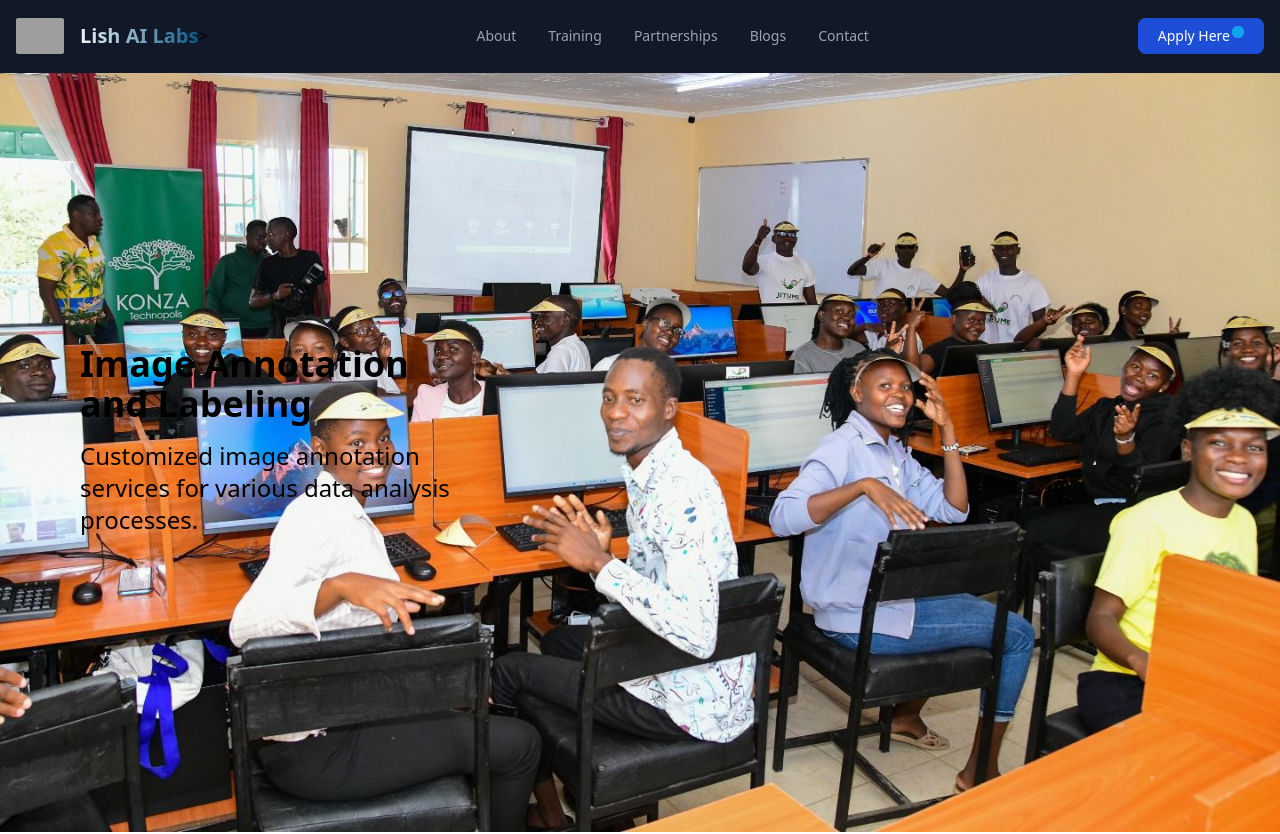
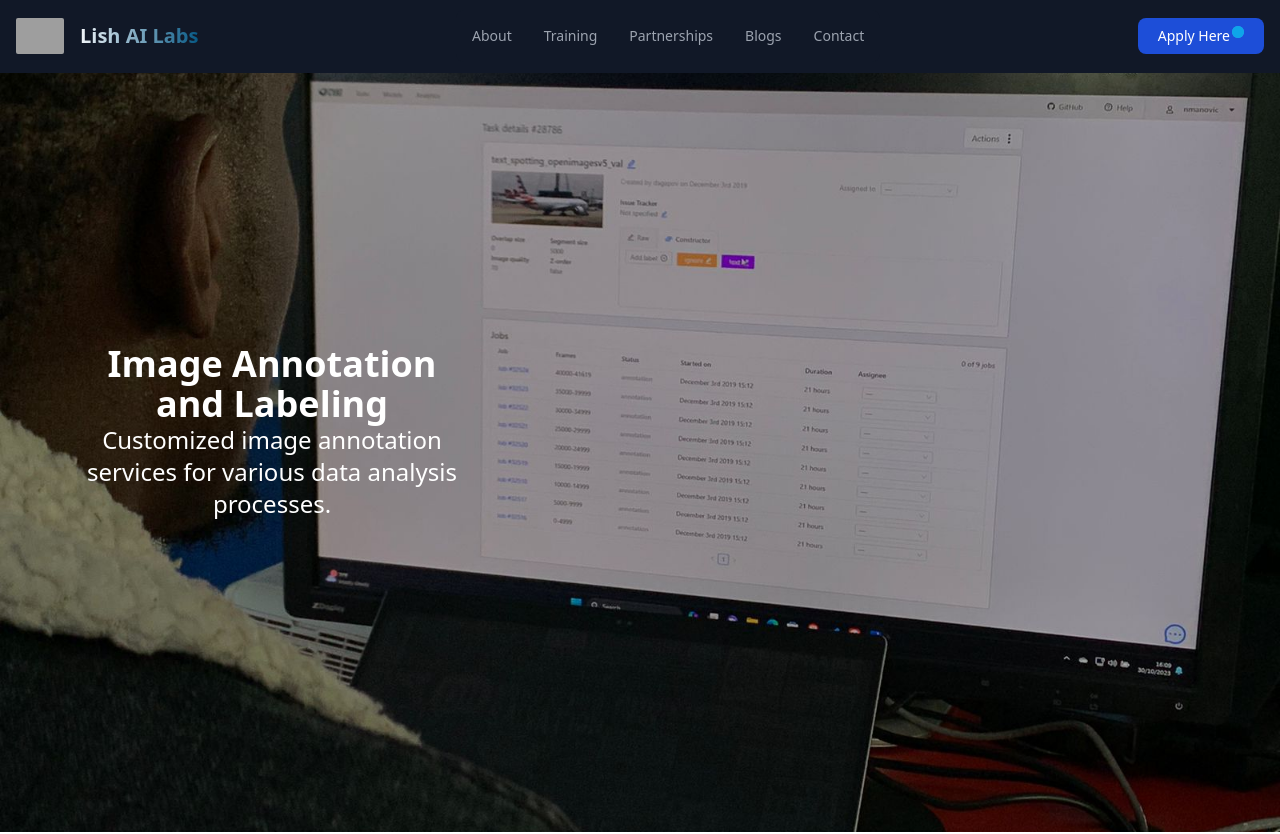
Before and after one commit to joe052/lish-web, an Angular app in the folder web/: page / in a window 1280 px wide. Shown: the top 834 px of the page. Built offline with nearby package versions, Linux system fonts and the light colour scheme; grey boxes are pictures that could not be loaded.

Commit message:
Added colors

```diff
--- a/web/src/app/layout/components/pages/about-us/about-us.component.html
+++ b/web/src/app/layout/components/pages/about-us/about-us.component.html
@@ -1,6 +1,6 @@
 <!--hero section-->
 <div
-  class="relative overflow-hidden bg-white mt-8 bg-gradient-to-r from-grey-500 to-transparent bg-gray-400 h-screen bg-contain flex items-center justify-center"
+  class="relative overflow-hidden bg-white mt-8 bg-gradient-to-r from-grey-500 to-transparent bg-gray-400 min-h-screen bg-contain"
   style="
     background-image: url(./assets/videos/aboutlish.jpeg);
     background-size: cover;
@@ -8,11 +8,15 @@
     background-position: center;
   "
 >
-  <div class="relative sm:static sm:px-6 lg:px-8">
-    <div class="flex items-center">
-      <h1 class="font text-4xl font-bold text-white sm:text-8xl z-40">
-        Who are we ?
-      </h1>
+  <div class="lg:pt-60 lg:pb-60">
+    <div class="relative mt-8 mx-auto max-w-7xl px-4 sm:static sm:px-6 lg:px-8">
+      <div class="sm:max-w-lg">
+        <h1
+          class="font text-4xl font-bold tracking-tight text-white sm:text-8xl z-40"
+        >
+          Who are we
+        </h1>
+      </div>
     </div>
   </div>
 </div>
--- a/web/src/app/layout/components/pages/blog/blog.component.html
+++ b/web/src/app/layout/components/pages/blog/blog.component.html
@@ -6,9 +6,9 @@
       background-image: url('../assets/videos/David.png');
       background-size: cover;
       background-blend-mode: multiply;
+      background-position: center;
     "
   >
-    >
     <div class="lg:pt-80 lg:pb-80">
       <div
         class="relative mt-8 mx-auto max-w-7xl px-4 sm:static sm:px-6 lg:px-8"
@@ -32,7 +32,6 @@
         </div>
       </div>
     </div>
-
   </div>
   <div
     class="sticky top-0 h-screen flex flex-col items-center justify-center bg-gradient-to-r from-grey-500 to-transparent bg-gray-400"
--- a/web/src/app/layout/components/pages/contact/contact.component.html
+++ b/web/src/app/layout/components/pages/contact/contact.component.html
@@ -45,7 +45,7 @@
 
               <a
                 (click)="openLinked()"
-                class="mx-1.5 text-white transition-colors duration-300 transform hover:text-black"
+                class="mx-1.5 text-white transition-colors duration-300 transform hover:text-blue-600"
               >
                 <svg
                   class="w-8 h-8"
@@ -70,7 +70,7 @@
 
               <a
                 href="Facebook.com"
-                class="mx-1.5 text-white transition-colors duration-300 transform hover:text-black"
+                class="mx-1.5 text-white transition-colors duration-300 transform hover:text-blue-500"
               >
                 <svg
                   class="w-8 h-8"
--- a/web/src/app/layout/components/pages/home/home.component.html
+++ b/web/src/app/layout/components/pages/home/home.component.html
@@ -2,28 +2,32 @@
 <div
   class="relative overflow-hidden bg-white mt-8 bg-gradient-to-r from-grey-500 to-transparent bg-slate-950"
   style="
-    background-image: url(./assets/videos/About.jpeg);
+    background-image: url(./assets/videos/annotation33.jpeg);
     background-size: cover;
-    background-position: center right;
+    background-position: center top;
     background-attachment: fixed;
   "
 >
-  <div class="h-screen flex items-center justify-items-start">
-    <div class="relative px-4 sm:static">
-      <div class="sm:max-w-lg lg:px-16">
+  <!-- Overlay div for creating the overlay effect -->
+  <div class="h-screen flex items-center justify-items-start relative">
+    <div
+      class="absolute inset-0 px-4 sm:static flex items-center justify-center"
+    >
+      <div class="sm:max-w-lg lg:px-16 text-center">
         <h1
-          class="font text-4xl font-semibold text-black text-2xl text-left my-4 md:font-bold"
+          class="font text-4xl font-semibold text-white text-2xl md:font-bold"
         >
           Image Annotation <br />
           and Labeling
         </h1>
-        <p class="text-xl text-thin text-black md:text-2xl">
+        <p class="text-xl text-thin text-white md:text-2xl">
           Customized image annotation services for various data analysis
           processes.
         </p>
       </div>
     </div>
   </div>
+  <!-- End of overlay div -->
 </div>
 
 <!--about us section-->
```
Also changed, not shown: web/src/app/layout/components/header/header.component.html (+11 -10 lines), web/src/assets/videos/annotation2.jpeg (added), web/src/assets/videos/annotation33.jpeg (added).
